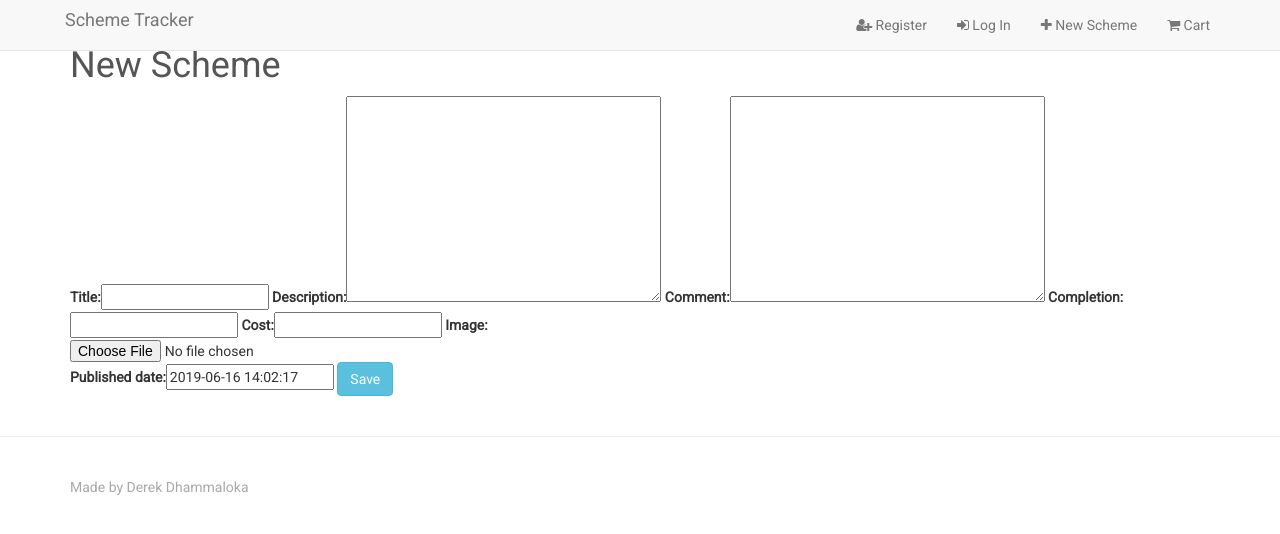
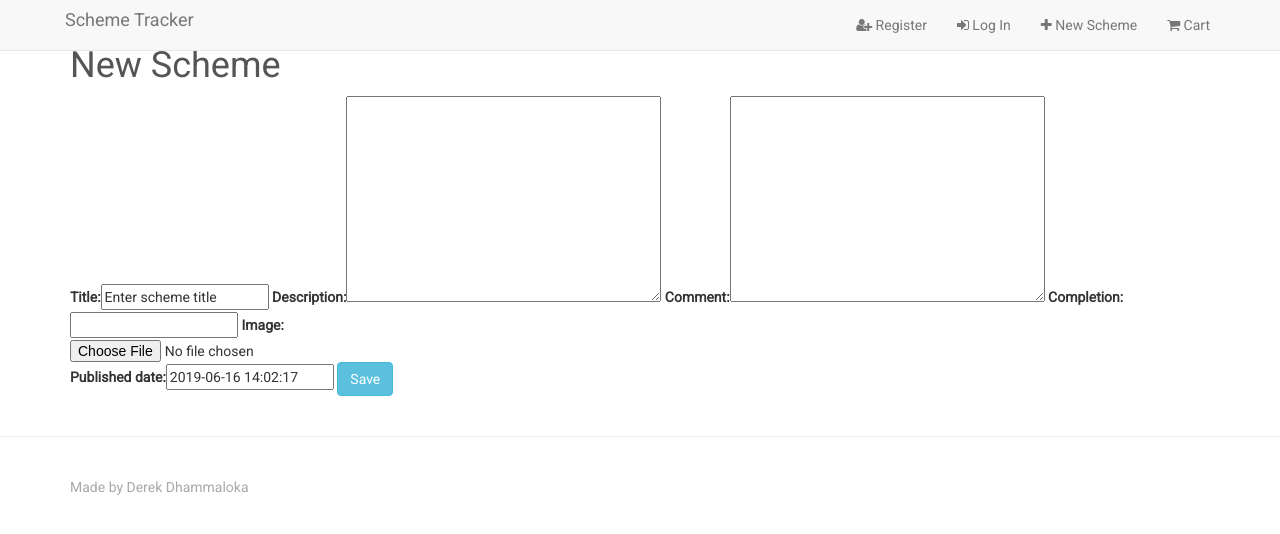
Before and after one commit to derektypist/scheme-tracker, a Django app: a page that uses templates/base.html in a window 1280 px wide. Shown: the top 534 px of the page. Run offline with Django 3.2, Linux system fonts and the light colour scheme; some libraries are stand-ins or nearby versions.

Commit message:
Deleted cost from fields in SchemeForm

```diff
--- a/schemes/forms.py
+++ b/schemes/forms.py
@@ -5,4 +5,4 @@ from .models import Scheme
 class SchemeForm(forms.ModelForm):
     class Meta:
         model = Scheme
-        fields = ('title', 'description', 'comment', 'completion', 'cost', 'image', 'published_date')
+        fields = ('title', 'description', 'comment', 'completion', 'image', 'published_date')
--- a/schemes/models.py
+++ b/schemes/models.py
@@ -3,14 +3,13 @@ from django.utils import timezone
 
 class Scheme(models.Model):
     """ Scheme Post """
-    title = models.CharField(max_length=100)
+    title = models.CharField(max_length=100, default='Enter scheme title')
     description = models.TextField()
     comment = models.TextField()
     created_date = models.DateTimeField(auto_now_add=True)
     published_date = models.DateTimeField(blank=True, null=True, default=timezone.now)
     views = models.IntegerField(default=0)
     completion = models.DecimalField(max_digits=3, decimal_places=2)
-    cost = models.DecimalField(max_digits=6, decimal_places=2)
     image = models.ImageField(upload_to='images')
 
     def __str__(self):
--- a/schemes/views.py
+++ b/schemes/views.py
@@ -40,10 +40,3 @@ def create_or_edit_scheme(request, pk=None):
     else:
         form = SchemeForm(instance=scheme)
         return render(request, "schemeform.html", {'form': form})
-
-def all_schemes(request):
-    """
-    Display All Schemes
-    """
-    schemes = Scheme.objects.all()
-    return render(request, "schemeposts.html", {"schemes": schemes})
--- a/schemetrack/urls.py
+++ b/schemetrack/urls.py
@@ -20,14 +20,12 @@ from schemes import urls as urls_schemes
 from cart import urls as urls_cart
 from search import urls as urls_search
 from checkout import urls as urls_checkout
-from schemes.views import all_schemes
 from django.views import static
 from .settings import MEDIA_ROOT
 
 
 urlpatterns = [
     url(r'^admin/', admin.site.urls),
-    url(r'^$', all_schemes, name='index'),
     url(r'^accounts/', include(urls_accounts)),
     url(r'^schemes/', include(urls_schemes)),
     url(r'^cart/', include(urls_cart)),
--- a/static/css/custom.css
+++ b/static/css/custom.css
@@ -1,6 +1,3 @@
-/* Import Font */
-@import url('https://fonts.googleapis.com/css?family=Roboto&display=swap');
-
 /* Style for Body */
 body {
     font-family: "Roboto", Arial, Verdana, sans-serif;
```
